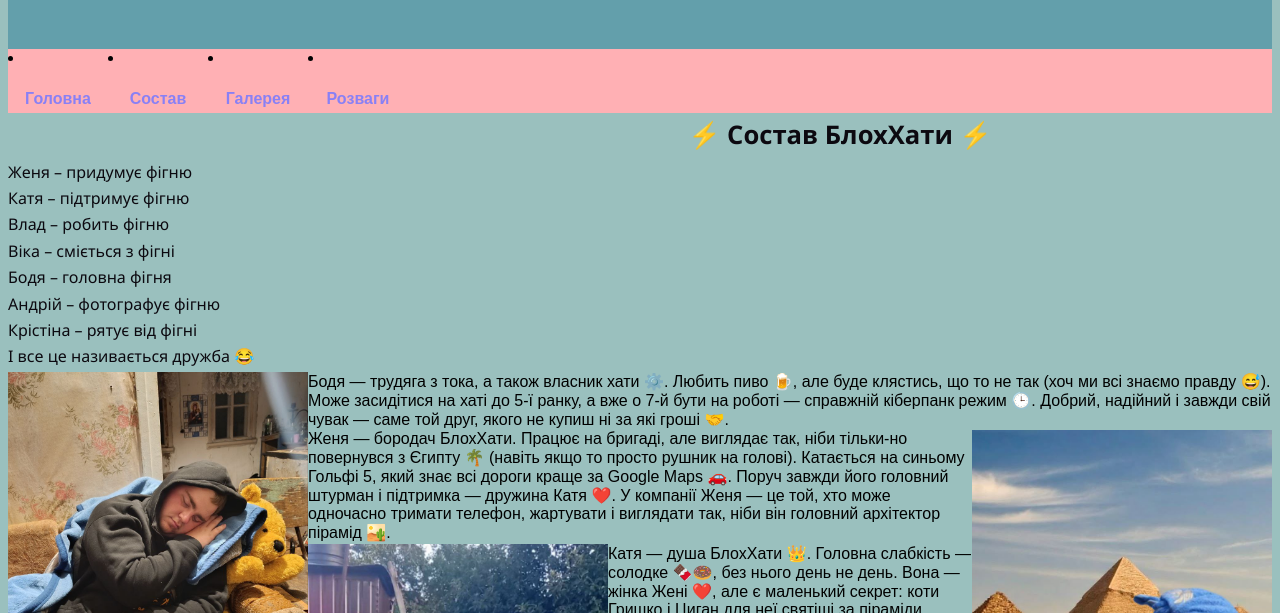
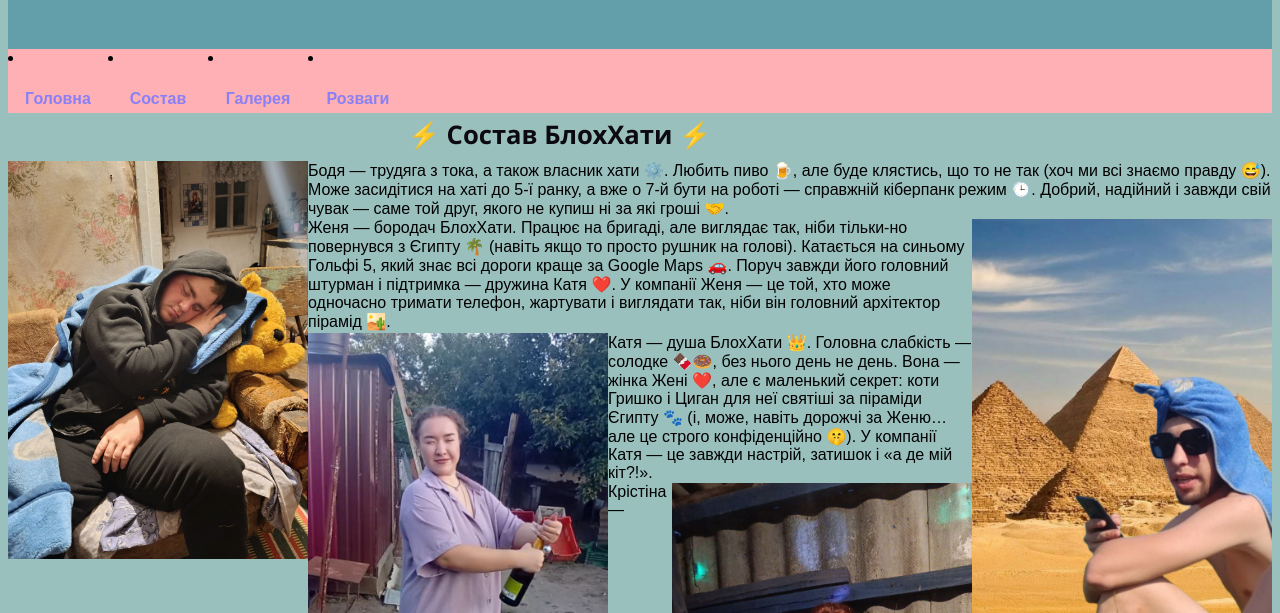
Before and after one commit to litkevicvladislav2-cpu/BloxXata.ua, a plain HTML site: page info.html in a window 1280 px wide. Shown: the part 187-800 px from the top of the page. Drawn offline with Linux system fonts and the light colour scheme.

Commit message:
Add files via upload
Signed-off-by: litkevicvladislav2-cpu <litkevicvladislav2@gmail.com>

```diff
--- a/css/style.css
+++ b/css/style.css
@@ -39,7 +39,7 @@ nav a {
 }
 nav li a:hover {
     color: #FFE347;
-    background-color: #EF767A;
+    background-color: #cde295;
 }
 p {
       font-size: 16px;
@@ -109,7 +109,7 @@ footer {
 /* стиль для першого рядка (заголовка) */
 .team > .title {
   display: block;         /* вже блочний, для надійності */
-  text-align: center;     /* по центру */
+  text-align: left;     /* по центру */
   font-size: 1.6rem;      /* великий шрифт — підлаштуй під бажане */
   font-weight: 700;
   margin-bottom: 8px;
--- a/info.html
+++ b/info.html
@@ -20,15 +20,8 @@
  </nav>
 <p class="team">
   <span class="title">⚡ Состав БлохХати ⚡</span>
-  <span>Женя – придумує фігню</span>
-  <span>Катя – підтримує фігню</span>
-  <span>Влад – робить фігню</span>
-  <span>Віка – сміється з фігні</span>
-  <span>Бодя – головна фігня</span>
-  <span>Андрій – фотографує фігню</span>
-  <span>Крістіна – рятує від фігні</span>
-  <span>І все це називається дружба 😂</span>
 </p>
+
 
   <img src="images/1.jpg" alt="my photo1" class="img left"
     <p>Бодя — трудяга з токa, а також власник хати ⚙️.
```
